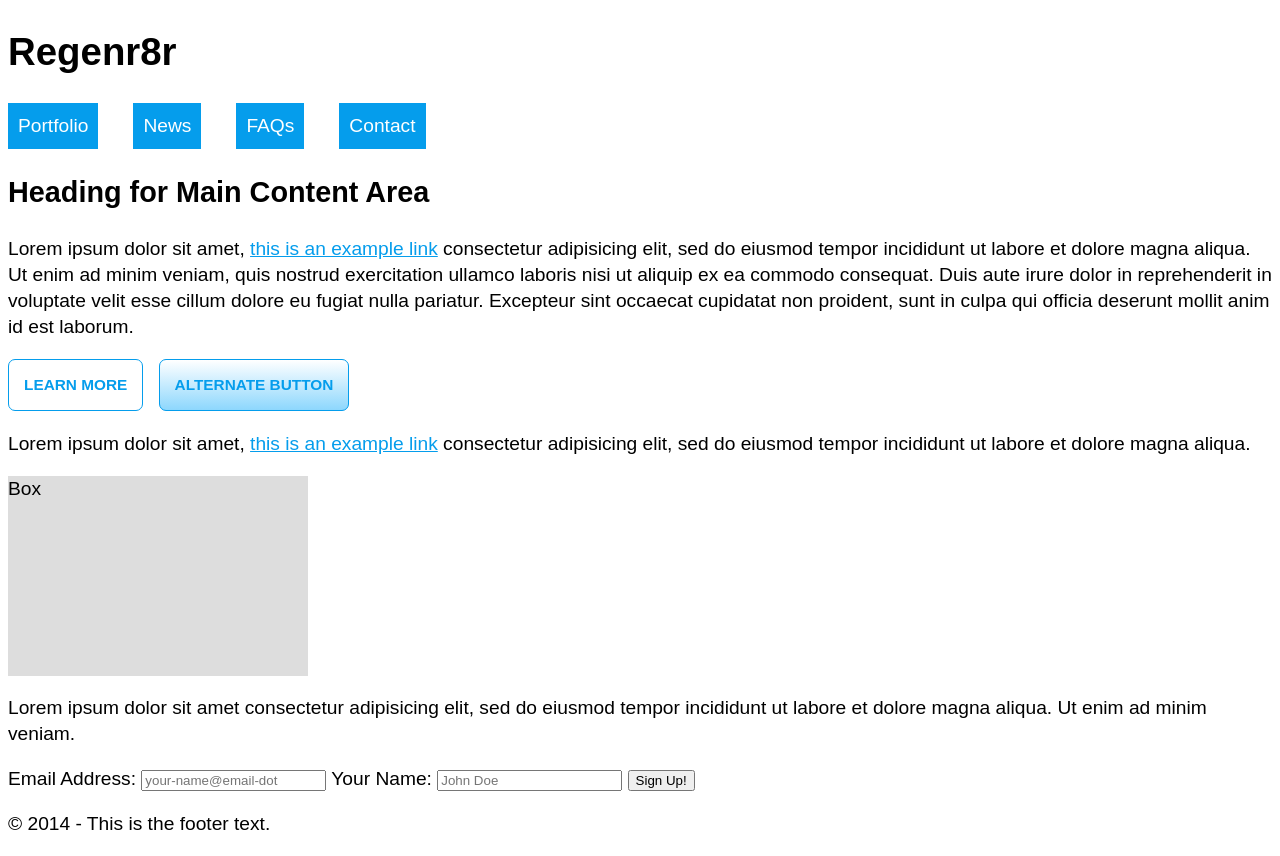
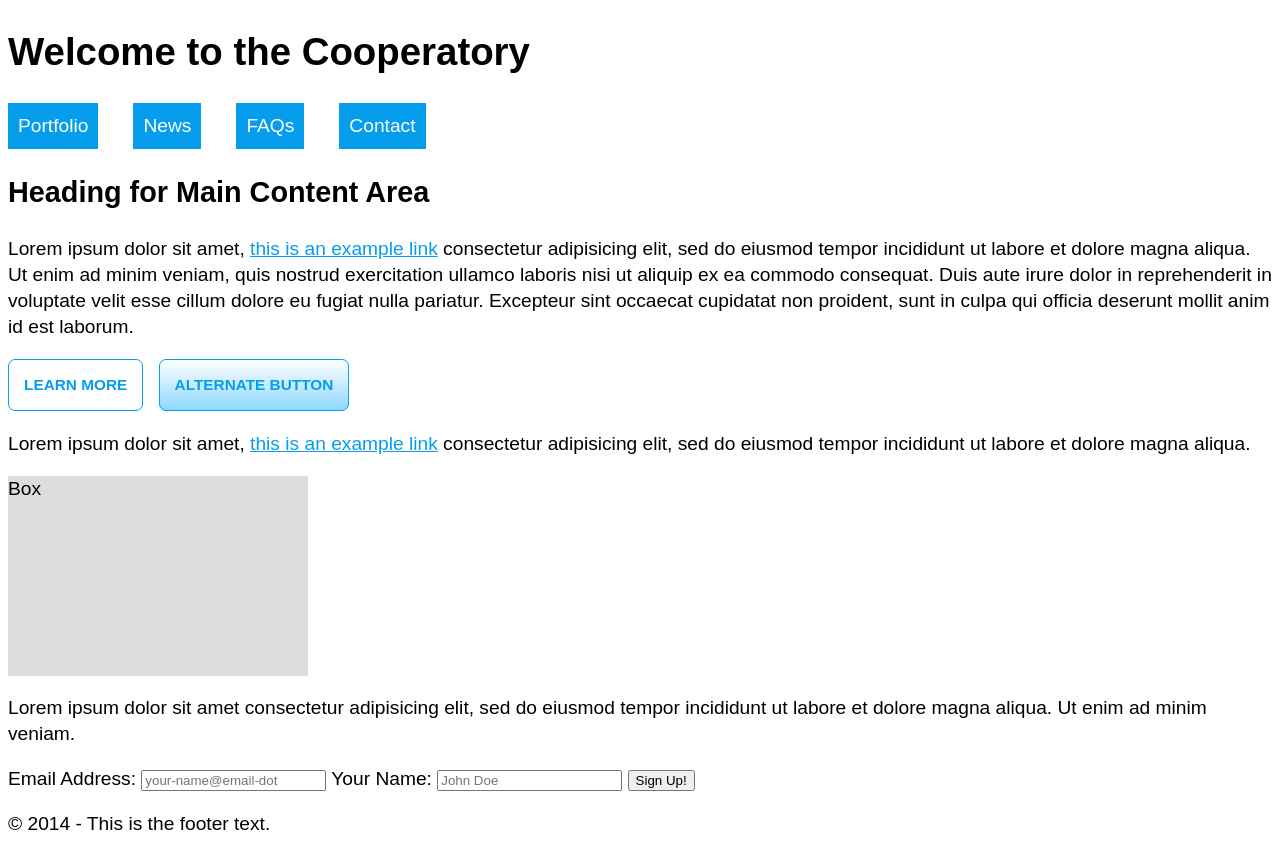
Before and after one commit to shtickler/sassExample, a plain HTML site: page index.html in a window 1280 px wide. Drawn offline with Linux system fonts and the light colour scheme.

Commit message:
2nd commit

```diff
--- a/index.html
+++ b/index.html
@@ -11,7 +11,7 @@
 <body>
 
     <header class="site-header">
-        <h1>Regenr8r</h1>
+        <h1>Welcome to the Cooperatory</h1>
 
         <nav>
             <ul>
```
